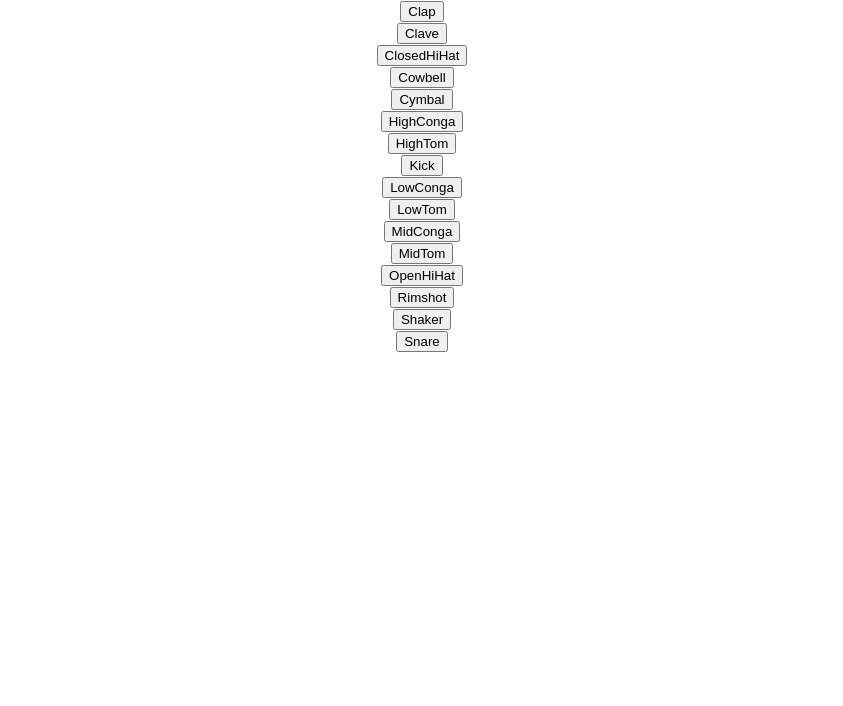
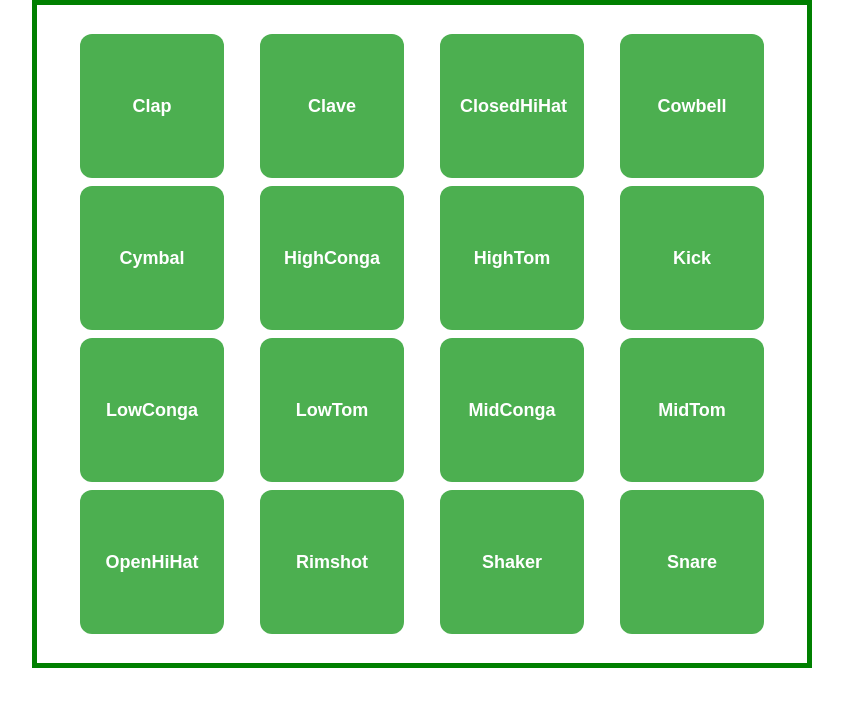
Before and after one commit to KeithC113/DrumKit-App, a React (Create React App) app: page / in a window 1280 px wide. Shown: the top 706 px of the page, without its empty margins (218-1061 px from the left). Built offline with nearby package versions, Linux system fonts and the light colour scheme.

Commit message:
CSS applied to drum machine container

```diff
--- a/src/App.css
+++ b/src/App.css
@@ -1,5 +1,9 @@
 .App {
-  text-align: center;
+  display: flex;
+  justify-content: center;
+  /* text-align: center;
+  align-items: center; */
+  /* margin-left:auto;margin-right:auto; */
 }
 
 .App-logo {
--- /dev/null
+++ b/src/Components/DrumMachineComponent.css
@@ -0,0 +1,21 @@
+.DrumPadButton{
+  display: flex;
+  flex-direction:row;
+  background-color: #4CAF50;
+  border: none;
+  color: white;
+  padding: 20px;
+  text-align: center;
+  text-decoration: none;
+  display: inline-block;
+  font-size: 18px;
+  font-weight: bold;
+  margin: 4px 2px;
+  border-radius: 12px;
+  width:8em;
+  height:8em;
+}
+
+.DrumPadButton:active{
+    background-color: yellow;
+  }
--- a/src/Components/DrumMachineComponent.js
+++ b/src/Components/DrumMachineComponent.js
@@ -1,4 +1,5 @@
 import React from 'react';
+import './DrumMachineComponent.css'
 
 const DrumMachineComponent = (props) => {
 
@@ -9,7 +10,7 @@ const DrumMachineComponent = (props) => {
 
   return (
     <div>
-      <button onClick={triggerSound}>{props.sound.name} </button>
+      <button className = "DrumPadButton" onClick={triggerSound}>{props.sound.name} </button>
     </div>
   )
 
--- /dev/null
+++ b/src/Container/DrumMachineContainer.css
@@ -0,0 +1,13 @@
+.DrumMachineContainer{
+  align-self: center;
+  width:45em;
+  border: 5px solid green;
+  padding: 25px;
+  align-items: center;
+  display: -webkit-flex;
+  flex-flow: row wrap;
+  -ms-flex-flow: row wrap;
+  justify-content: space-around;
+
+
+}
--- a/src/Container/DrumMachineContainer.js
+++ b/src/Container/DrumMachineContainer.js
@@ -1,5 +1,6 @@
 import React, {Component} from 'react';
 import DrumMachineComponent from '../Components/DrumMachineComponent';
+import './DrumMachineContainer.css'
 
 import clap from '../Public/Clap.wav';
 import clave from '../Public/Clave.wav';
@@ -67,7 +68,7 @@ class DrumMachineContainer extends Component{
 
   render(){
     return (
-      <div>
+      <div className ="DrumMachineContainer">
         <DrumMachineComponent sound={this.state.clap} playSound={this.playSound} />
         <DrumMachineComponent sound={this.state.clave} playSound={this.playSound} />
         <DrumMachineComponent sound={this.state.closedHiHat} playSound={this.playSound} />
@@ -84,8 +85,6 @@ class DrumMachineContainer extends Component{
         <DrumMachineComponent sound={this.state.rimShot} playSound={this.playSound} />
         <DrumMachineComponent sound={this.state.shaker} playSound={this.playSound} />
         <DrumMachineComponent sound={this.state.snare} playSound={this.playSound} />
-
-
       </div>
     )
   }
```
